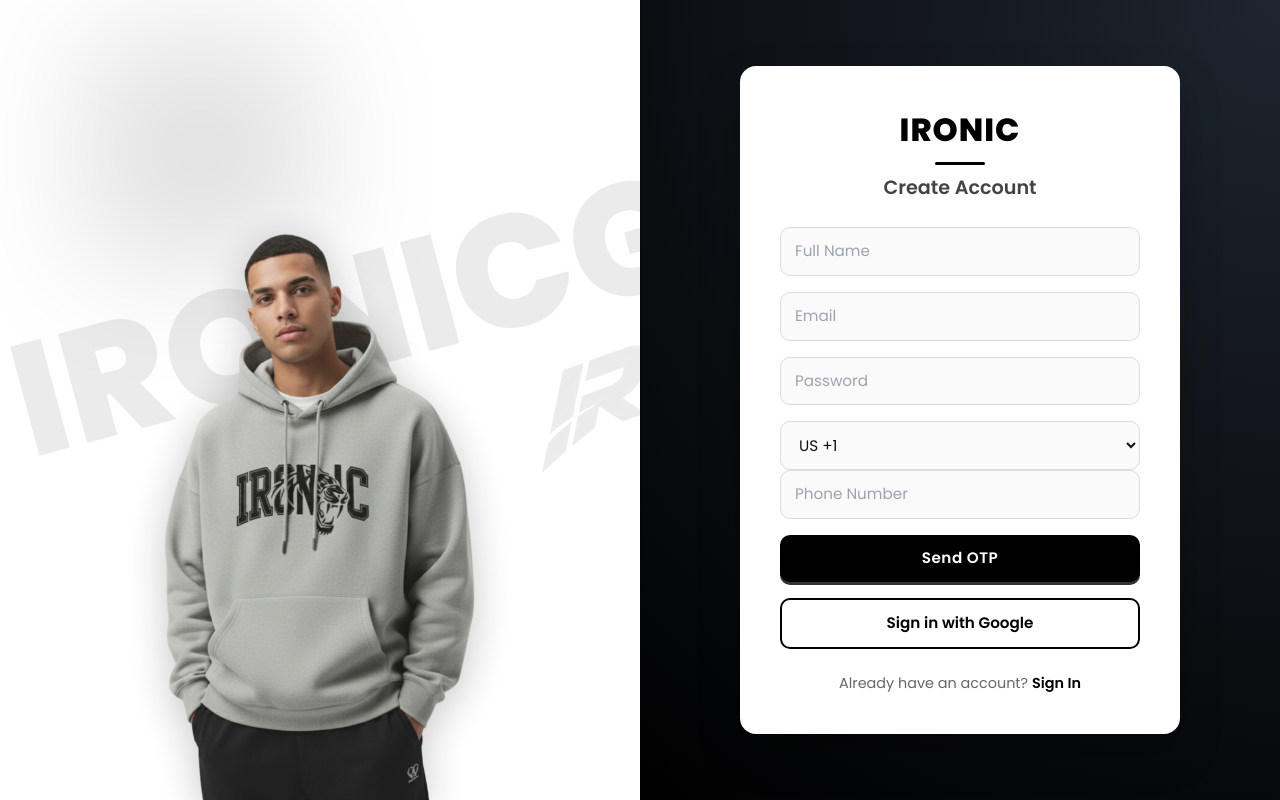
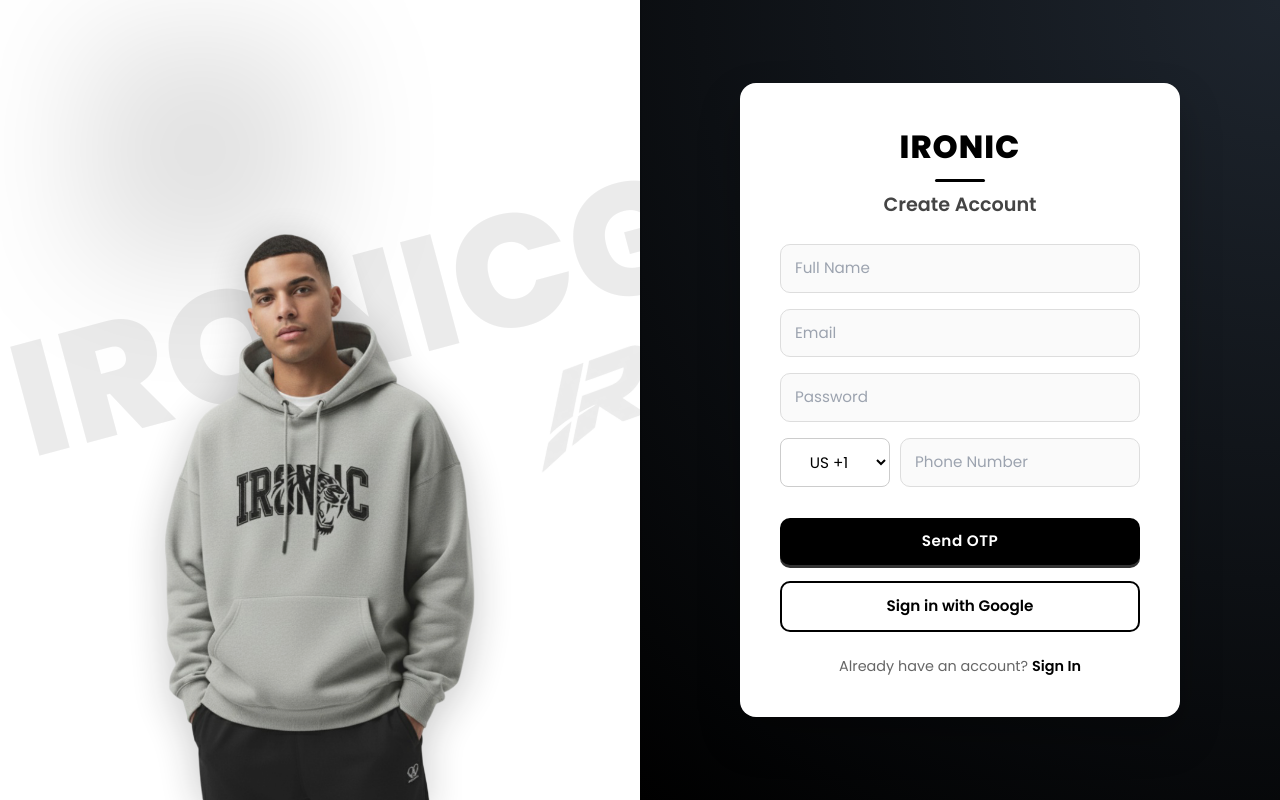
Before and after one commit to HarmanGIT10/Ironic-gym-frontend, a React (Vite) app: page /auth in a window 1280 px wide. Built offline with nearby package versions, Linux system fonts and the light colour scheme; no server answers; the HTML template or start-up script is replaced by a standard one.

Commit message:
Update AuthPageSplit.css

```diff
--- a/src/pages/AuthPageSplit.css
+++ b/src/pages/AuthPageSplit.css
@@ -511,3 +511,50 @@
     padding: 1rem;
   }
 }
+/* Wrapper */
+.auth-page-phone-row {
+  display: flex;
+  gap: 10px;
+  width: 100%;
+  margin-bottom: 15px;
+}
+
+/* Country Code Select – Normal White */
+.auth-page-select-code {
+  width: 110px !important;
+  padding: 12px 5px !important;
+  text-align: center;
+  cursor: pointer;
+
+  background-color: #ffffff; /* Normal state = white */
+  color: #000000; /* Black text */
+
+  border: 1px solid #ccc;
+  border-radius: 8px;
+
+  transition: background-color 0.2s ease, border-color 0.2s ease;
+}
+
+/* Hover → little dark (not grey, just slightly darker white) */
+.auth-page-select-code:hover {
+  background-color: #f2f2f2; /* Slight dark shade */
+  border-color: #bbb;
+}
+
+/* When clicking (focus) → small outline, not full white flash */
+.auth-page-select-code:focus {
+  background-color: #ffffff; /* Keep white */
+  border-color: #888;
+  outline: 2px solid rgba(0, 0, 0, 0.2);
+}
+
+/* Phone Number Input */
+.auth-page-phone-number {
+  flex: 1;
+}
+
+/* Input Focus */
+.auth-page-phone-number:focus {
+  outline: 2px solid rgba(0,0,0,0.2);
+  border-color: transparent;
+}
```
